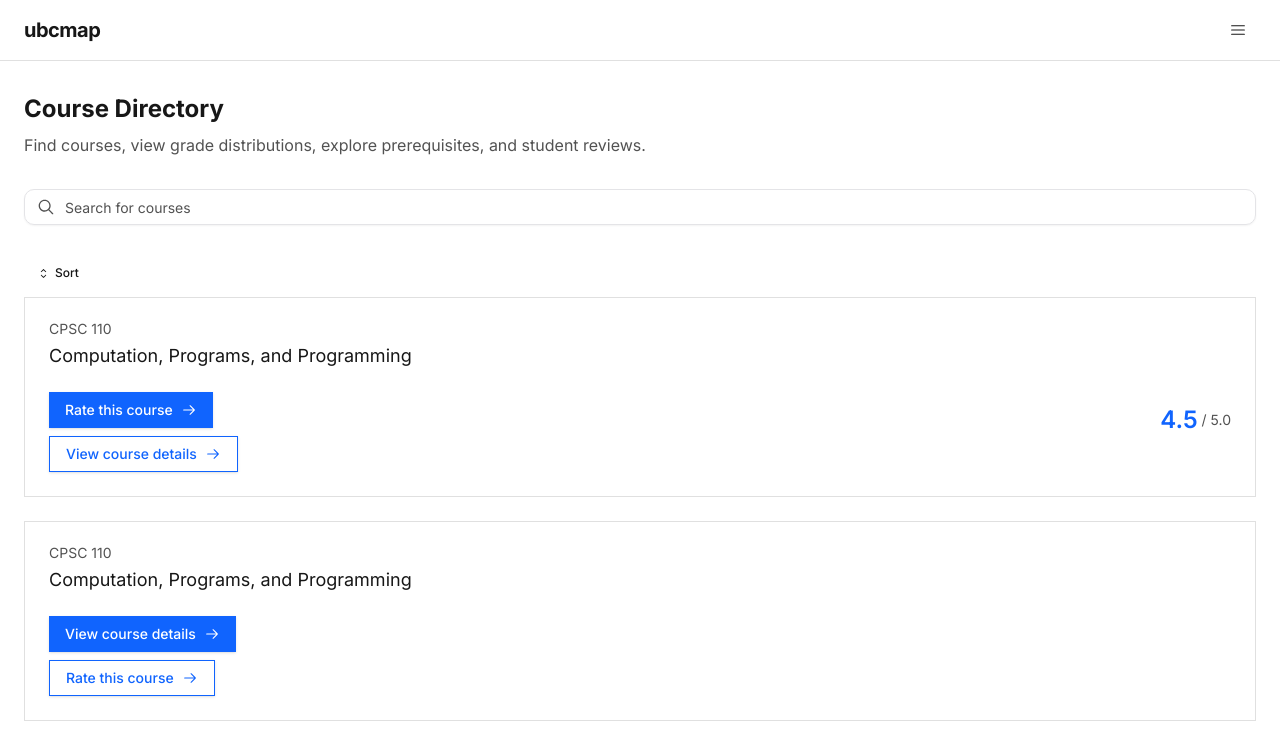
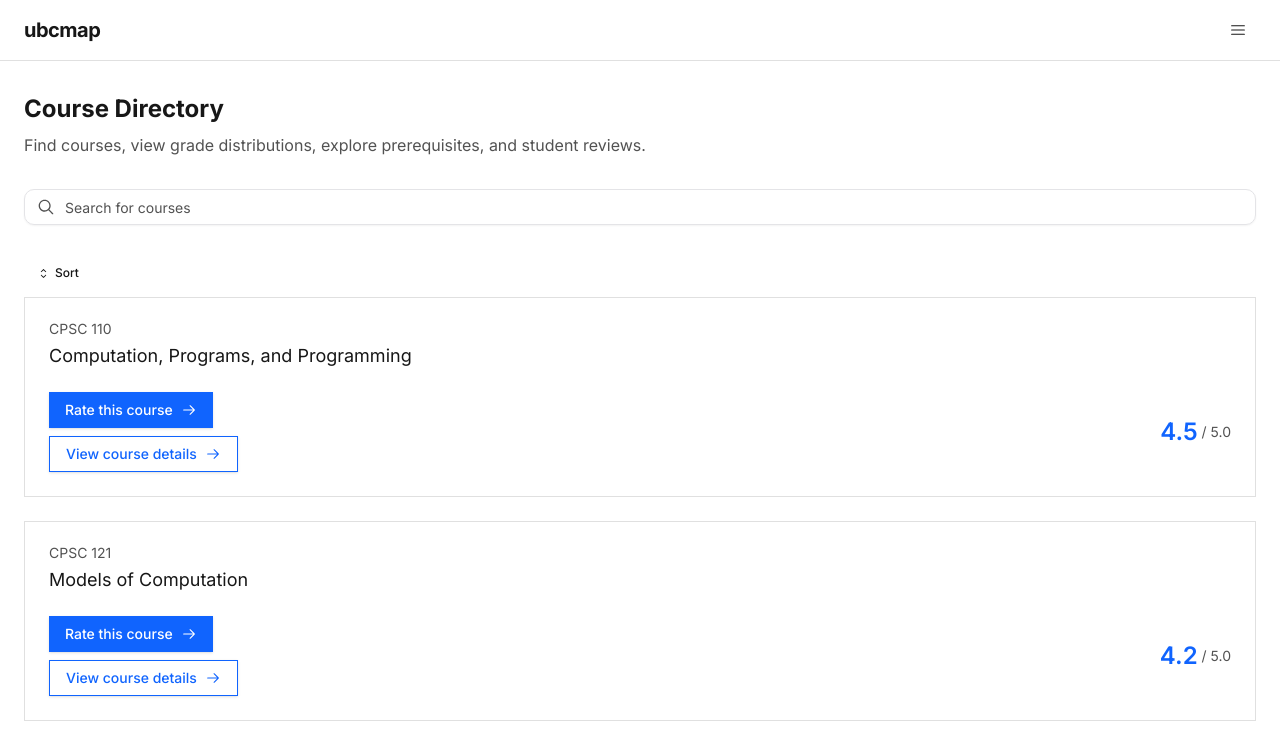
Before and after one commit to adrianlamdev/ubcmap.com, a Next.js app: page /courses in a window 1280 px wide. Shown: the top 744 px of the page. Built offline with nearby package versions, Linux system fonts and the light colour scheme.

Commit message:
fix: fix type issues in course-card

```diff
--- a/src/app/courses/page.tsx
+++ b/src/app/courses/page.tsx
@@ -1,19 +1,91 @@
+import {
+  CourseCard,
+  CourseCardCode,
+  CourseCardFooter,
+  CourseCardLink,
+  CourseCardRating,
+  CourseCardTitle,
+} from "@/components/custom/course-card";
 import PageContainer from "@/components/custom/page-container";
+import { Button } from "@/components/ui/button";
 import { Input } from "@/components/ui/input";
+import { Skeleton } from "@/components/ui/skeleton";
 import {
   ArrowRightIcon,
   CaretSortIcon,
   MagnifyingGlassIcon,
 } from "@radix-ui/react-icons";
-import { Button } from "@/components/ui/button";
-import { Skeleton } from "@/components/ui/skeleton";
-import {
-  CourseCard,
-  CourseCardCode,
-  CourseCardTitle,
-  CourseCardLink,
-  CourseCardRating,
-} from "@/components/custom/course-card";
+
+const courses = [
+  {
+    code: "CPSC 110",
+    title: "Computation, Programs, and Programming",
+    rating: 4.5,
+    links: [
+      {
+        href: "/rate-course",
+        variant: "primary",
+        text: "Rate this course",
+      },
+      {
+        href: "/course-details",
+        variant: "secondary",
+        text: "View course details",
+      },
+    ],
+  },
+  {
+    code: "CPSC 121",
+    title: "Models of Computation",
+    rating: 4.2,
+    links: [
+      {
+        href: "/rate-course",
+        variant: "primary",
+        text: "Rate this course",
+      },
+      {
+        href: "/course-details",
+        variant: "secondary",
+        text: "View course details",
+      },
+    ],
+  },
+  {
+    code: "CPSC 210",
+    title: "Software Construction",
+    rating: 4.7,
+    links: [
+      {
+        href: "/rate-course",
+        variant: "primary",
+        text: "Rate this course",
+      },
+      {
+        href: "/course-details",
+        variant: "secondary",
+        text: "View course details",
+      },
+    ],
+  },
+  {
+    code: "CPSC 213",
+    title: "Introduction to Computer Systems",
+    rating: 4.3,
+    links: [
+      {
+        href: "/rate-course",
+        variant: "primary",
+        text: "Rate this course",
+      },
+      {
+        href: "/course-details",
+        variant: "secondary",
+        text: "View course details",
+      },
+    ],
+  },
+];
 
 export default function CoursesPage() {
   return (
@@ -39,35 +111,13 @@ export default function CoursesPage() {
         </Button>
       </div>
       <div className="flex flex-col gap-6 mt-2">
-        <CourseCard>
-          <CourseCardCode>CPSC 110</CourseCardCode>
-          <CourseCardTitle>
-            Computation, Programs, and Programming
-          </CourseCardTitle>
-          <div className="flex items-center justify-between">
-            <div>
-              <CourseCardLink href="/rate-course" variant="primary">
-                Rate this course
-              </CourseCardLink>
-              <CourseCardLink href="/course-details" variant="secondary">
-                View course details
-              </CourseCardLink>
-            </div>
-            <CourseCardRating rating={4.5} />
-          </div>
-        </CourseCard>
-        <CourseCard>
-          <CourseCardCode>CPSC 110</CourseCardCode>
-          <CourseCardTitle>
-            Computation, Programs, and Programming
-          </CourseCardTitle>
-          <CourseCardLink href="/course-details" variant="primary">
-            View course details
-          </CourseCardLink>
-          <CourseCardLink href="/rate-course" variant="secondary">
-            Rate this course
-          </CourseCardLink>
-        </CourseCard>
+        {courses.map((course) => (
+          <CourseCard key={course.code}>
+            <CourseCardCode>{course.code}</CourseCardCode>
+            <CourseCardTitle>{course.title}</CourseCardTitle>
+            <CourseCardFooter rating={course.rating} links={course.links} />
+          </CourseCard>
+        ))}
         <Skeleton className="w-full h-40" />
         <Skeleton className="w-full h-40" />
         <Skeleton className="w-full h-40" />
--- a/src/app/paths/page.tsx
+++ b/src/app/paths/page.tsx
@@ -1,5 +1,5 @@
+import { FancyBox } from "@/components/custom/fancy-box";
 import PageContainer from "@/components/custom/page-container";
-import { FancyBox } from "@/components/custom/fancy-box";
 
 export default function PathPage() {
 	return (
--- a/src/components/custom/course-card.tsx
+++ b/src/components/custom/course-card.tsx
@@ -44,31 +44,64 @@ const CourseCardRating = React.forwardRef<
 ));
 CourseCardRating.displayName = "CourseCardRating";
 
-const CourseCardLink = React.forwardRef<
-  HTMLAnchorElement,
-  React.ComponentPropsWithoutRef<typeof Link> & {
+interface CourseCardLinkProps
+  extends React.ComponentPropsWithoutRef<typeof Link> {
   variant?: "primary" | "secondary";
 }
->(({ className, children, variant = "primary", ...props }, ref) => {
+
+const CourseCardLink = React.forwardRef<HTMLAnchorElement, CourseCardLinkProps>(
+  ({ children, variant = "primary", ...props }, ref) => {
     const buttonClass =
       variant === "primary"
         ? "rounded-none group"
         : "border-primary border rounded-none group bg-background text-primary hover:bg-accent";
-
     return (
-    <div
-      className={`flex items-center group ${variant === "primary" ? "mt-6" : "mt-2"}`}
-    >
+      <Link {...props} passHref>
         <Button className={buttonClass}>
           {children}
           <ArrowRightIcon
-          className={`w-4 h-4 ml-2 transition-transform duration-200 ease-in-out group-hover:translate-x-2 ${variant === "primary" ? "text-background" : "text-primary"}`}
+            className={`w-4 h-4 ml-2 transition-transform duration-200 ease-in-out group-hover:translate-x-2 ${
+              variant === "primary" ? "text-background" : "text-primary"
+            }`}
           />
         </Button>
+      </Link>
+    );
+  },
+);
+CourseCardLink.displayName = "CourseCardLink";
+
+interface LinkData {
+  href: string;
+  text: string;
+  variant: string;
+}
+
+interface CourseCardFooterProps extends React.HTMLAttributes<HTMLDivElement> {
+  rating: number;
+  links: LinkData[];
+}
+
+const CourseCardFooter = React.forwardRef<
+  HTMLDivElement,
+  CourseCardFooterProps
+>(({ rating, links, className, ...props }, ref) => (
+  <div
+    ref={ref}
+    className={`flex items-center justify-between mt-6 ${className}`}
+    {...props}
+  >
+    <div className="flex flex-col gap-2">
+      {links.map((link, index) => (
+        <CourseCardLink key={index} href={link.href} variant={link.variant}>
+          {link.text}
+        </CourseCardLink>
+      ))}
     </div>
-  );
-});
-CourseCardLink.displayName = "CourseCardLink";
+    <CourseCardRating rating={rating} />
+  </div>
+));
+CourseCardFooter.displayName = "CourseCardFooter";
 
 export {
   CourseCard,
@@ -76,4 +109,5 @@ export {
   CourseCardTitle,
   CourseCardRating,
   CourseCardLink,
+  CourseCardFooter,
 };
```
Also changed, not shown: src/app/not-found.tsx (indentation only), src/app/page.tsx (indentation only), src/components/custom/feature-card.tsx (indentation only), src/components/custom/page-container.tsx (indentation only). Lines whose indentation alone changed are shown as unchanged.
